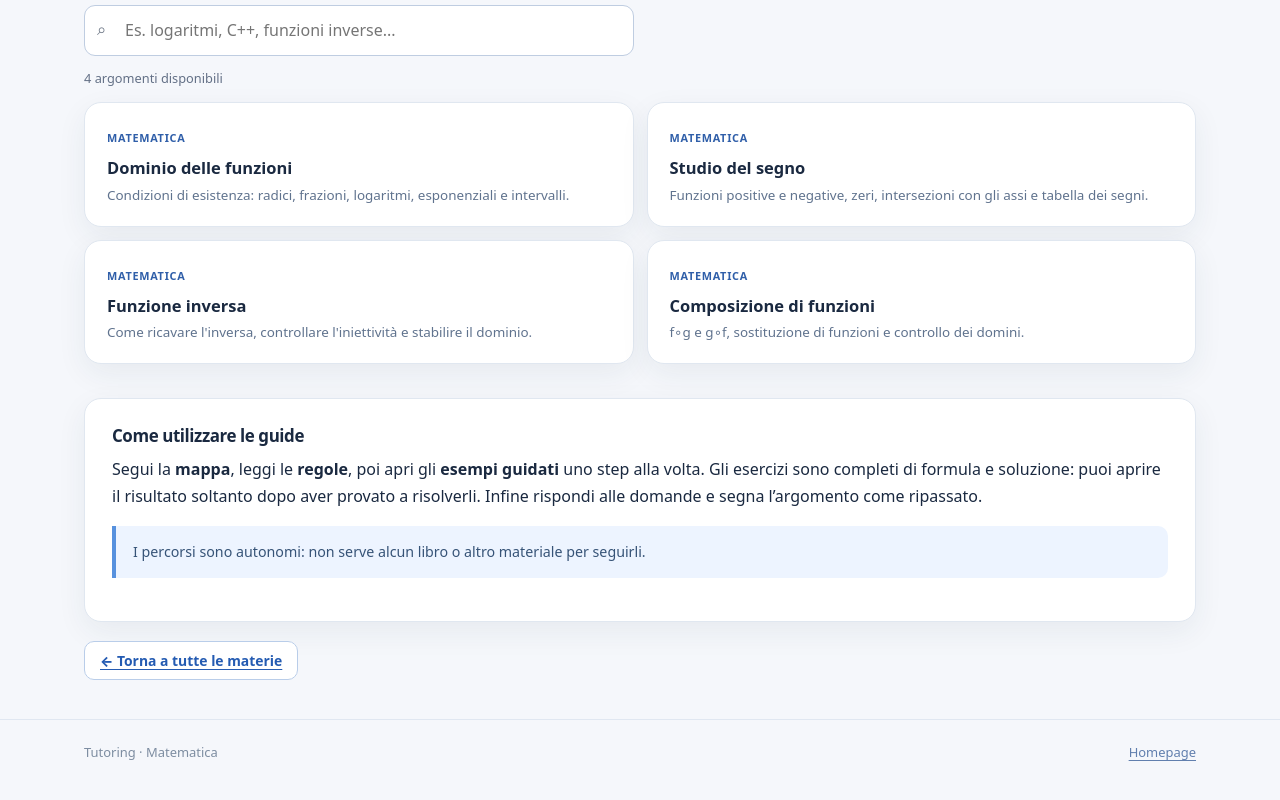
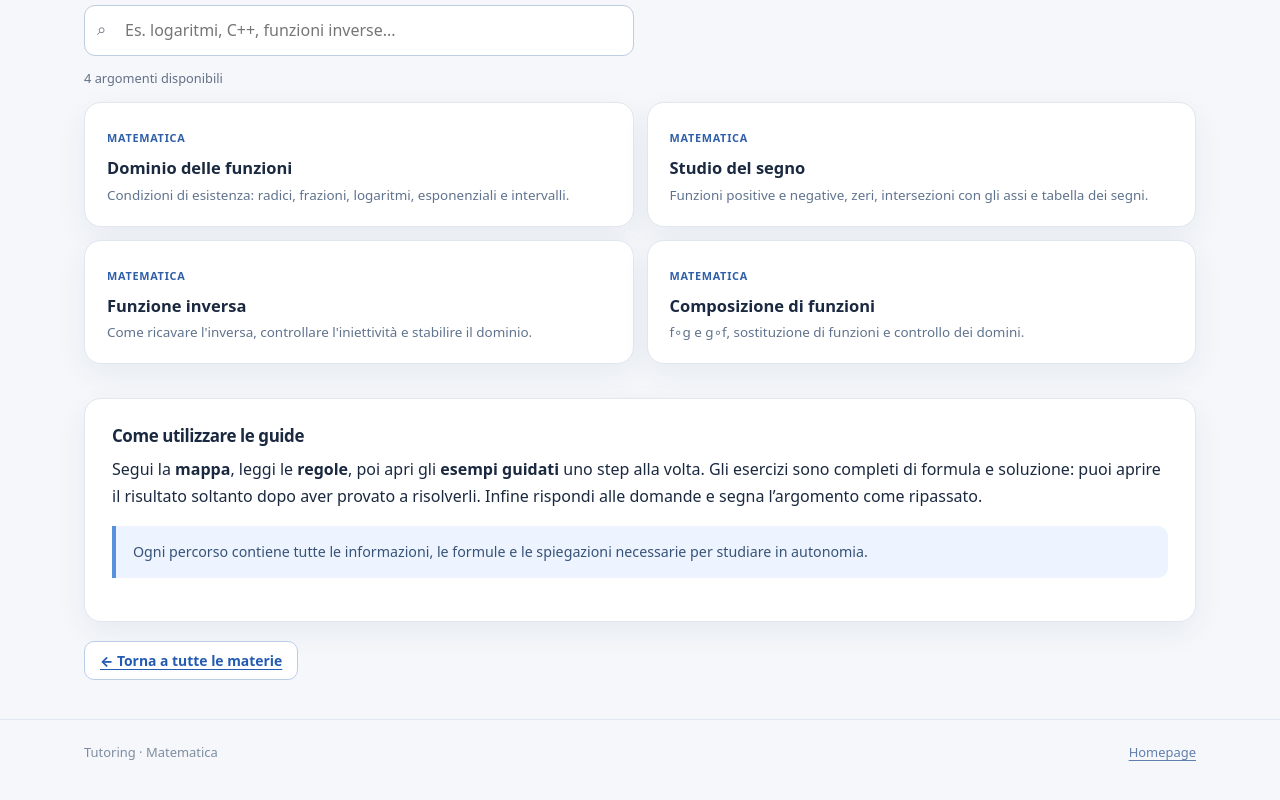
Before and after one commit to andreoid87/tutoring, a plain HTML site: page matematica/index.html in a window 1280 px wide. Shown: the part 715-1515 px from the top of the page. Drawn offline with Linux system fonts and the light colour scheme.

Commit message:
Elimina ogni riferimento ai supporti esterni dall'indice Matematica

```diff
--- a/matematica/index.html
+++ b/matematica/index.html
@@ -23,7 +23,7 @@
 <section aria-labelledby="argomenti" style="margin:34px 0">
 <div class="section-label">Scegli da dove iniziare</div><h2 id="argomenti">Gli argomenti</h2>
 <div data-topic-catalog="matematica"></div></section>
-<div class="panel"><h3>Come utilizzare le guide</h3><p>Segui la <strong>mappa</strong>, leggi le <strong>regole</strong>, poi apri gli <strong>esempi guidati</strong> uno step alla volta. Gli esercizi sono completi di formula e soluzione: puoi aprire il risultato soltanto dopo aver provato a risolverli. Infine rispondi alle domande e segna l’argomento come ripassato.</p><div class="tip">I percorsi sono autonomi: non serve alcun libro o altro materiale per seguirli.</div></div>
+<div class="panel"><h3>Come utilizzare le guide</h3><p>Segui la <strong>mappa</strong>, leggi le <strong>regole</strong>, poi apri gli <strong>esempi guidati</strong> uno step alla volta. Gli esercizi sono completi di formula e soluzione: puoi aprire il risultato soltanto dopo aver provato a risolverli. Infine rispondi alle domande e segna l’argomento come ripassato.</p><div class="tip">Ogni percorso contiene tutte le informazioni, le formule e le spiegazioni necessarie per studiare in autonomia.</div></div>
 <div class="home-link"><a class="btn" href="../">← Torna a tutte le materie</a></div>
 </main>
 <footer><div class="wrap">Tutoring · Matematica <span style="float:right"><a href="../">Homepage</a></span></div></footer>
```
